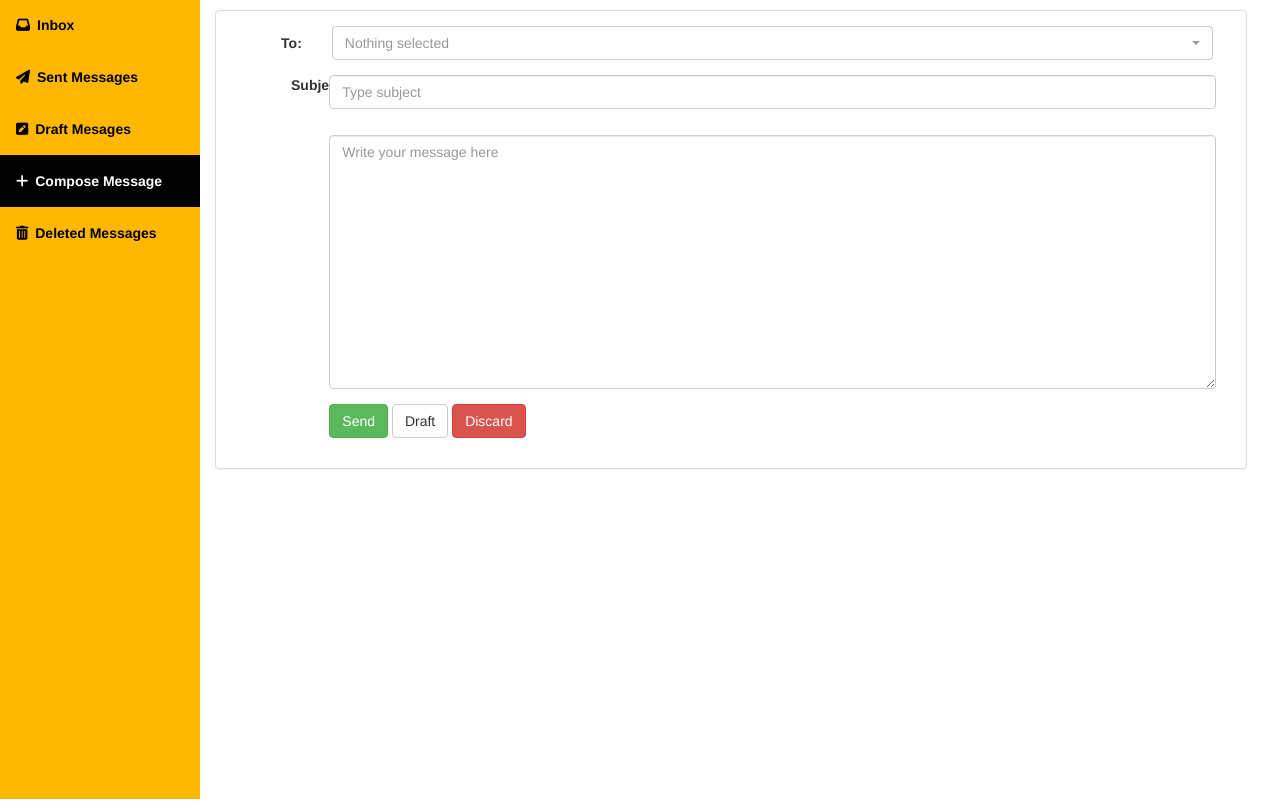
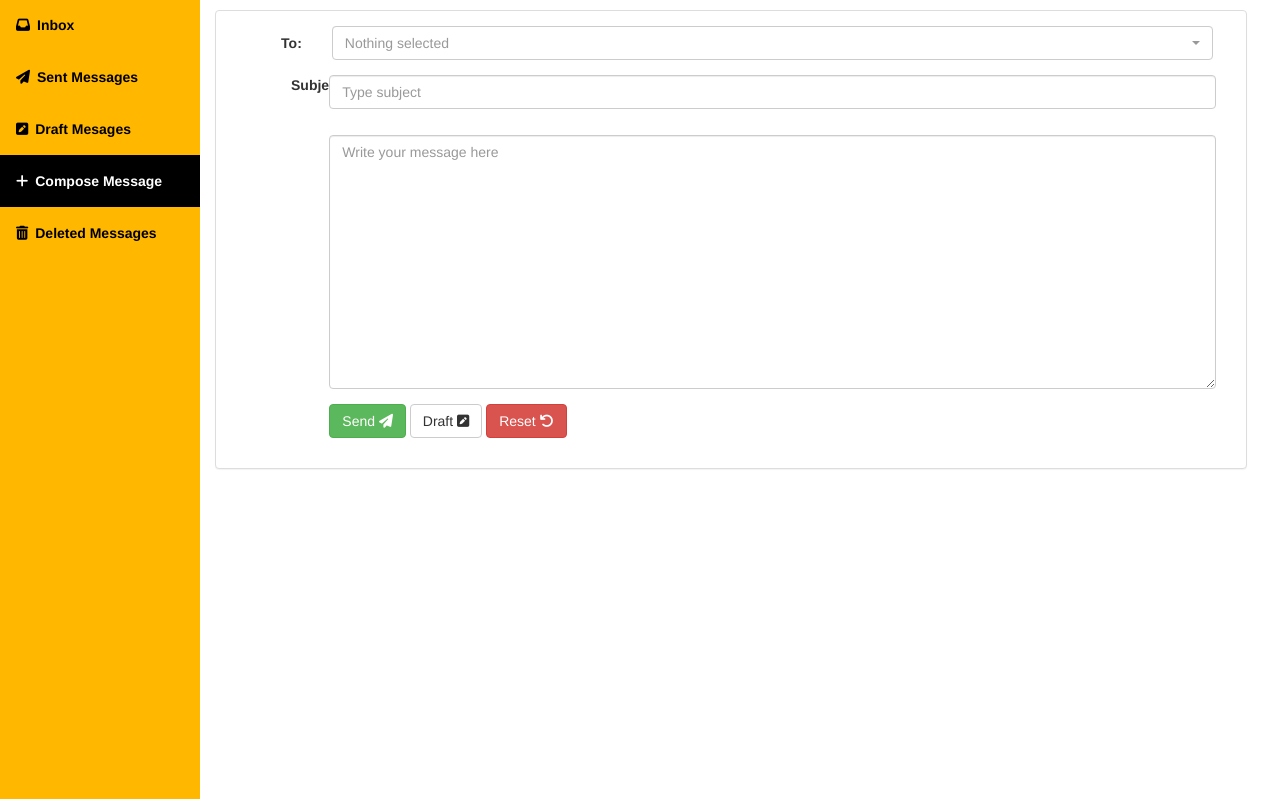
Before and after one commit to radhikasarda/DR3MS, a CodeIgniter app: page /database/Message/compose in a window 1280 px wide. Shown: the part 142-952 px from the top of the page. Run offline with CodeIgniter, Linux system fonts and the light colour scheme; data that the repository does not hold is empty; some libraries are stand-ins or nearby versions.

Commit message:
Minor changes
Changed column name msg_create_date to msg_saved
Added reset feature in compose msg

```diff
--- a/application/models/dashboard_model.php
+++ b/application/models/dashboard_model.php
@@ -132,7 +132,7 @@
 		{
 
 			$user = $this->session->userdata('userid');
-			$query = $this->db->query("SELECT a.*,b.*,c.* FROM message_comm a JOIN message_recipient b on a.message_id=b.message_id LEFT JOIN incident_report c on c.incident_id=a.incident_id WHERE b.recipient_id LIKE '$user' ORDER BY a.`msg_create_date` DESC");
+			$query = $this->db->query("SELECT a.*,b.*,c.* FROM message_comm a JOIN message_recipient b on a.message_id=b.message_id LEFT JOIN incident_report c on c.incident_id=a.incident_id WHERE b.recipient_id LIKE '$user' ORDER BY a.`msg_saved_date` DESC");
 			$data_inbox['user_msg'] = null;
 			$data_inbox['user_msg'] =  $query->result();
 			return $data_inbox;
--- a/application/models/message_model.php
+++ b/application/models/message_model.php
@@ -11,13 +11,13 @@
 				$i = 0;
 				$data_list = array();
 				$user = $this->session->userdata('userid');
-				$query = $this->db->query("SELECt * from message_comm where msg_from like '$user' ORDER BY `msg_create_date` DESC;");
+				$query = $this->db->query("SELECT * from message_comm where msg_from like '$user' ORDER BY `msg_saved_date` DESC;");
 				$sent_msg_details = $query->result();
 				$data['sent_msg_details'] = $sent_msg_details;
 				foreach($sent_msg_details as $row)
 				{
 					$list =  array(
-								'msg_create_date' => $row->msg_create_date,
+								'msg_create_date' => $row->msg_saved_date,
 								'subject' => $row->subject,
 								'msg_id' => $row->message_id
 								);
@@ -56,7 +56,7 @@
 					$list =  array(
 								'subject' => $row->subject,
 								'msg_from' => $row->msg_from,
-								'date' => $row->msg_create_date,
+								'date' => $row->msg_saved_date,
 								'msg_body' => $row->msg_body
 								);
 								$data_recieved_msg_details_list[$i]  = $list;
@@ -72,6 +72,7 @@
 			public function get_sent_msg_details()
 			{
 				$msg_id = $this->input->post('msg_id');
+				$recipient_id = " ";
 				$i = 0;
 				$data_sent_msg_details_list = array();
 				log_message('info','##########INSIDE get_msg_details FUNC::MSG ID:: '.$msg_id);
@@ -84,7 +85,7 @@
 					$list =  array(
 								'subject' => $row->subject,
 								'to' => $recipient_id,
-								'date' => $row->msg_create_date,
+								'date' => $row->msg_saved_date,
 								'msg_body' => $row->msg_body
 								);
 								$data_sent_msg_details_list[$i]  = $list;
--- a/application/views/compose_message_view.php
+++ b/application/views/compose_message_view.php
@@ -92,14 +92,13 @@
 			<div class="container" style="overflow-x:auto;overflow-y:auto;height:800px;width:auto !important;">
 					<div class="panel panel-default">
 						<div class="panel-body message">
-							<form class="form-horizontal" role="form">
+							<form id="myForm" class="form-horizontal" role="form" >
 								<div class="form-group" style="padding-left:18px;padding-right:18px;">
 									<label for="to" class="col-sm-1 control-label">To:</label>
 									<div class="col-sm-11" >
 										<form method="post" id="multiple_select_form">
-												<select name="framework" id="framework" class="form-control selectpicker" data-live-search="true" multiple>
+												<select name="framework" id="framework" class="selectpicker form-control " data-live-search="true" multiple>
 												<?php
-
 												foreach($users as $user){
 												?>
 												<option value="<?php echo strtolower($user); ?>"><?php echo $user; ?>
@@ -118,8 +117,6 @@
 									<input type="text" class="form-control select2-offscreen" name="subject" id="subject" placeholder="Type subject" >
 								</div>
 								</div>
-
-							</form>
 							<br>
 							<br>
 							<br>
@@ -130,17 +127,26 @@
 							</div>
 							<div class="col-sm-11 col-sm-offset-1">
 							<div class="form-group" >
-							<button type="submit" class="btn btn-success" onClick="onClickSend();">Send</button>
-							<button type="submit" class="btn btn-default">Draft</button>
-							<button type="submit" class="btn btn-danger">Discard</button>
+							<button type="submit" class="btn btn-success" onClick="onClickSend();">Send&nbsp;<i class='fa fa-paper-plane' aria-hidden='true'></i></button>
+							<button type="submit" class="btn btn-default">Draft&nbsp;<i class='fa fa-pen-square' aria-hidden='true'></i></button>
+							<button type="button" class="btn btn-danger" onClick="onClickReset();">Reset&nbsp;<i class='fa fa-undo' aria-hidden='true'></i></button>
 							</div>
 							</div>
+							</form>
 					</div>
 				</div>
 			</div>
 			</div>
 			</div>
 			<script>
+			function onClickReset()
+			{
+				$("#framework").selectpicker("deselectAll");
+				$('#subject').val('');
+				$('#message').val('');
+			}
+
+
 			function onClickSend()
 			{
 				if($('#framework').val() == ''){
--- a/application/views/sent_message_view.php
+++ b/application/views/sent_message_view.php
@@ -80,7 +80,7 @@
 		</div>
 		<div id ="sidebar" class="sidebar" style="margin:0;padding:0;width:200px;background-color:#FFB700;position:absolute;height:100%;margin-top:-20px;">
 		    <a class="inbox" href="<?php echo base_url("Message/");?>"><b><i class="fa fa-inbox" aria-hidden="true"></i>&ensp;Inbox</b></a>
-			<a class="active" href="#" onClick="getSentMsg();"><b><i class="fa fa-paper-plane" aria-hidden="true"></i>&ensp;Sent Messages</b></a>
+			<a class="active" href="<?php echo base_url("Message/getSentMsg");?>"><b><i class="fa fa-paper-plane" aria-hidden="true"></i>&ensp;Sent Messages</b></a>
 			<a href="#draft"><b><i class="fa fa-pen-square" aria-hidden="true"></i>&ensp;Draft Mesages</b></a>
 			<a class="compose" href="<?php echo base_url("Message/compose");?>"><b><i class="fa fa-plus" aria-hidden="true"></i>&ensp;Compose Message</b></a>
 			<a class="bin" href="<?php echo base_url("Message/bin");?>"><b><i class="fa fa-trash" aria-hidden="true"></i>&ensp;Deleted Messages</b></a>
```
